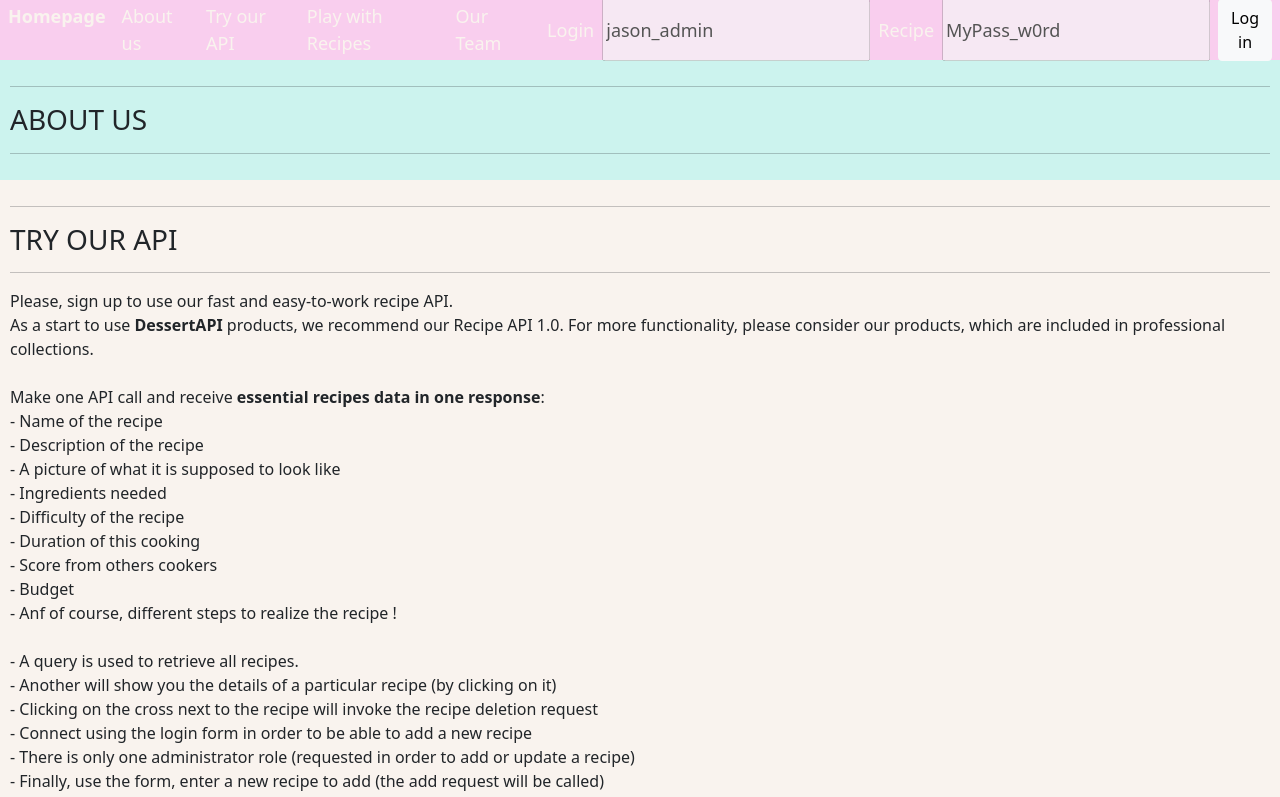
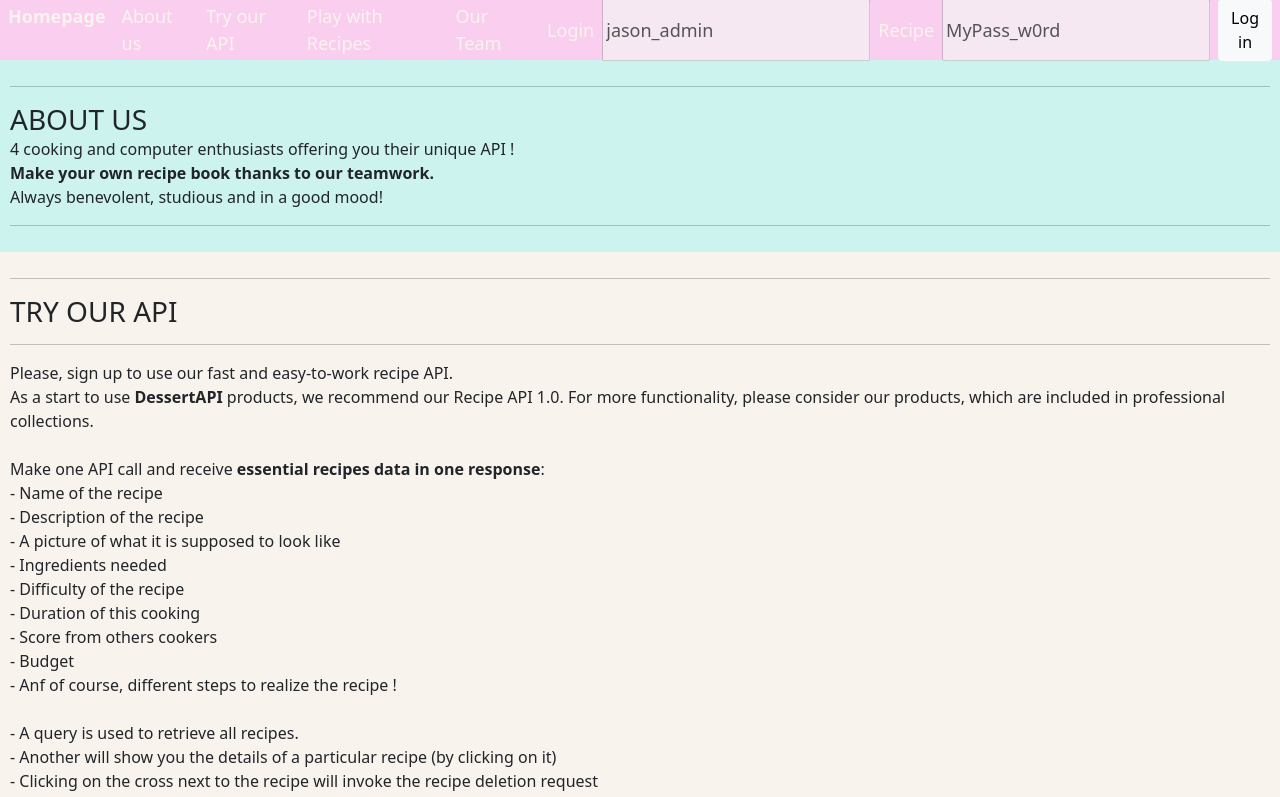
Before and after one commit to MM12300/CSHARP-front, an Angular app in the folder front-api/: page / in a window 1280 px wide. Shown: the top 797 px of the page. Built offline with nearby package versions, Linux system fonts and the light colour scheme; no server answers.

Commit message:
About us updated

```diff
--- a/front-api/src/app/home/home.component.html
+++ b/front-api/src/app/home/home.component.html
@@ -2,6 +2,11 @@
 <section id="about">
   <hr>
   <h3>ABOUT US</h3>
+  <p>
+    4 cooking and computer enthusiasts offering you their unique API ! <br>
+    <strong>Make your own recipe book thanks to our teamwork.</strong><br>
+    Always benevolent, studious and in a good mood!
+  </p>
   <hr>
 </section>
 <section id="try">
@@ -30,7 +35,7 @@
     - There is only one administrator role (requested in order to add or update a recipe)<br>
     - Finally, use the form, enter a new recipe to add (the add request will be called)<br><br>
 
-    You can read with Swagger the <strong><a href="https://recipebackend.azurewebsites.net/swagger">How it works</a></strong> and enjoy using our powerful recipe API right now.<br><br>
+    You can read with Swagger the <strong><a target="_blank" href="https://recipebackend.azurewebsites.net/swagger">How it works</a></strong> and enjoy using our powerful recipe API right now.<br><br>
 
     Read more about this API and subscription plan in the FAQ.</p>
 </section>
```
